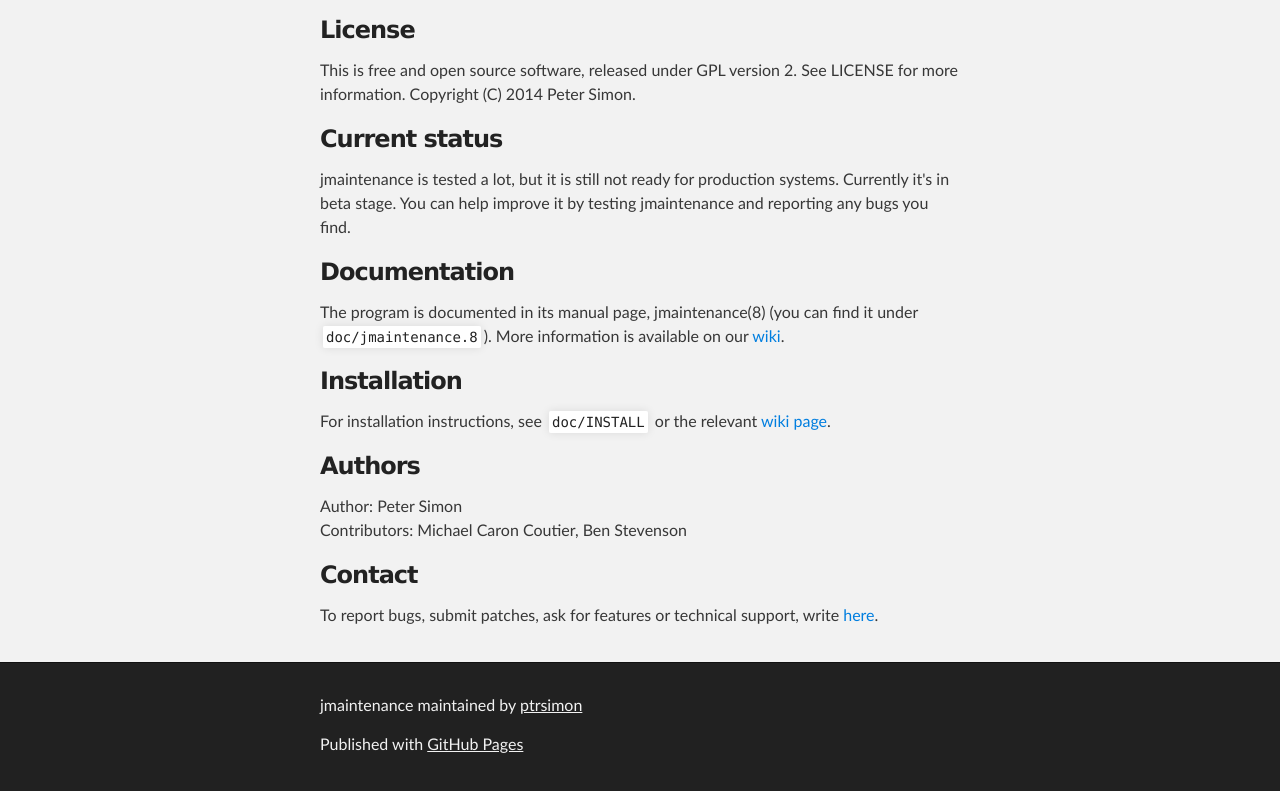
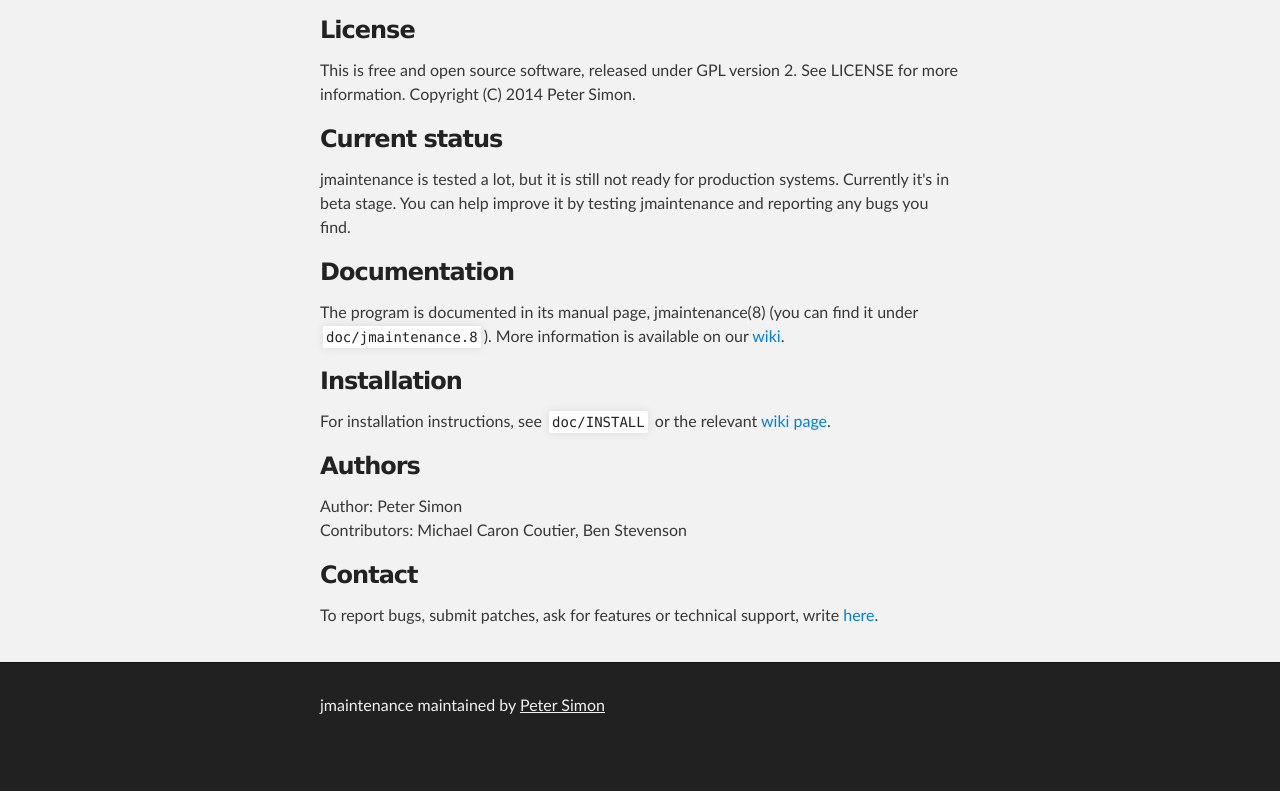
Before and after one commit to ptrsimon/jmaintenance, a plain HTML site: page index.html in a window 1280 px wide. Shown: the part 490-1281 px from the top of the page. After the commit the page ends 1242 px from the top, so only its background shows below. Drawn offline with Linux system fonts and the light colour scheme.

Commit message:
Modified footer

```diff
--- a/index.html
+++ b/index.html
@@ -80,8 +80,7 @@ Contributors: Michael Caron Coutier, Ben Stevenson</p>
     <!-- FOOTER  -->
     <div id="footer_wrap" class="outer">
       <footer class="inner">
-        <p class="copyright">jmaintenance maintained by <a href="https://github.com/ptrsimon">ptrsimon</a></p>
-        <p>Published with <a href="http://pages.github.com">GitHub Pages</a></p>
+        <p class="copyright">jmaintenance maintained by <a href="https://github.com/ptrsimon">Peter Simon</a></p>
       </footer>
     </div>
 
```
